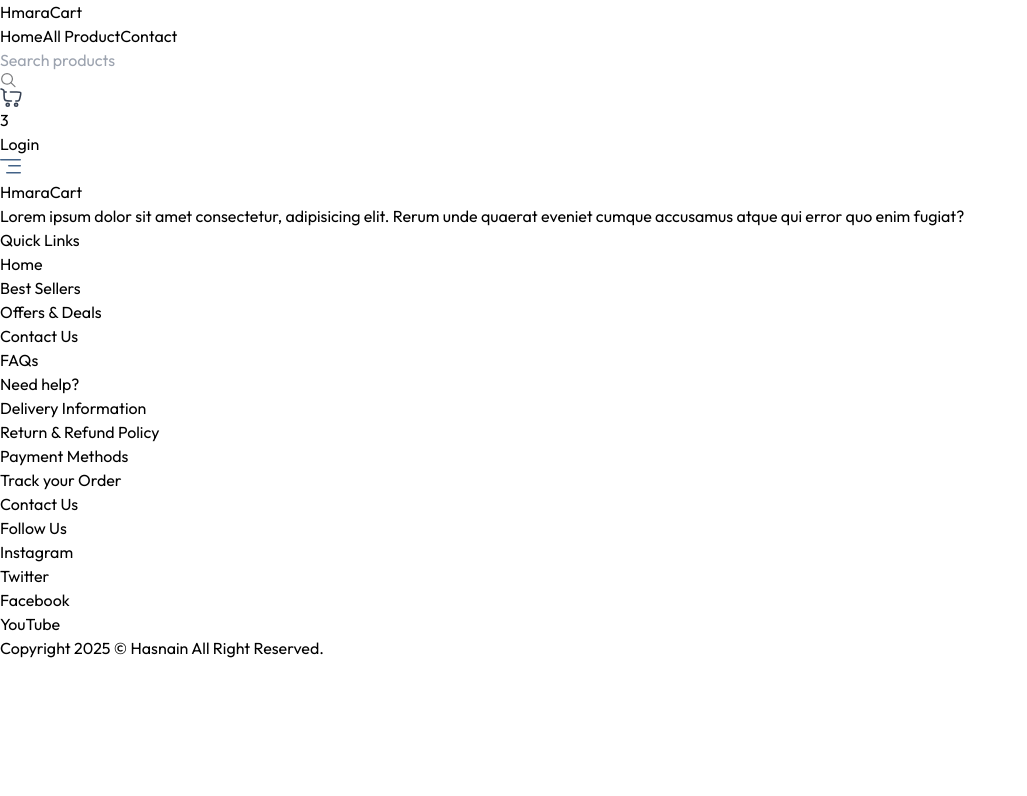
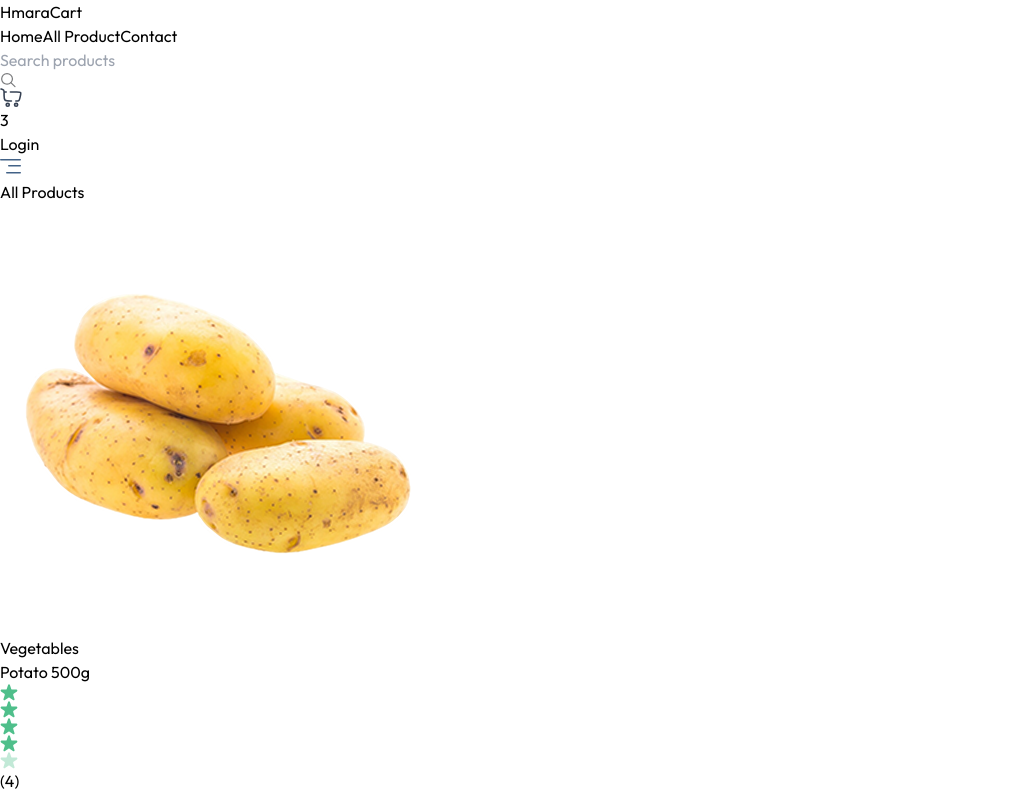
Before and after one commit to Hasnain-7860/HmaraCarts, a React (Vite) app in the folder project/: page /products in a window 1280 px wide. Shown: the top 796 px of the page, without its empty margins (0-1027 px from the left). Built offline with nearby package versions, Linux system fonts and the light colour scheme; a web font is replaced by a local one.

Commit message:
all product done

```diff
--- a/project/src/App.jsx
+++ b/project/src/App.jsx
@@ -6,6 +6,7 @@ import { Toaster } from 'react-hot-toast'
 import Footer from './Components/Footer'
 import { useAppContext } from './Context/Appcontext'
 import Login from './Components/Login'
+import Allproduct from './Pages/Allproduct'
 
 
 
@@ -20,6 +21,7 @@ const App = () => {
       <div className={`${isSellerPath ?"":" py-20 px-6 md:px-16 lg:px-24 xl:px-32 "}`}>
         <Routes>
           <Route path='/' element={<Home/>}/>
+          <Route path="/products" element={<Allproduct/>}/>
         </Routes>
       </div>
       {!isSellerPath && <Footer/>}
--- a/project/src/Components/BestSeller.jsx
+++ b/project/src/Components/BestSeller.jsx
@@ -8,7 +8,7 @@ const BestSeller = () => {
     <div className='mt-16'>
         <p className='text-2xl md:text-3xl font-medium'>Best Seller</p>
        <div className='grid grid-cols-2 sm:grid-cols-3 md:grid-cols-4 gap-3 md:gap-6 lg:grid-cols-5 mt-6'>
-        {products.filter((product)=>product.inStock).slice(0,35).map((product, index)=>(
+        {products.filter((product)=>product.inStock).slice(0,5).map((product, index)=>(
           <Cart key={index}  product={product}/>
         ))}
 
--- a/project/src/Components/Login.jsx
+++ b/project/src/Components/Login.jsx
@@ -16,27 +16,27 @@ const Login = () => {
     {state === "register" && (
         <div className="w-full">
             <p>Name</p>
-            <input onChange={(e) => setName(e.target.value)} value={name} placeholder="type here" className="border border-gray-200 rounded w-full p-2 mt-1 outline-indigo-500" type="text" required />
+            <input onChange={(e) => setName(e.target.value)} value={name} placeholder="type here" className="border border-gray-200 rounded w-full p-2 mt-1 outline-green-500" type="text" required />
         </div>
     )}
     <div className="w-full">
         <p>Email</p>
-        <input onChange={(e) => setEmail(e.target.value)} value={email} placeholder="type here" className="border border-gray-200 rounded w-full p-2 mt-1 outline-indigo-500" type="email" required />
+        <input onChange={(e) => setEmail(e.target.value)} value={email} placeholder="type here" className="border border-gray-200 rounded w-full p-2 mt-1 outline-green-500" type="email" required />
     </div>
     <div className="w-full ">
         <p>Password</p>
-        <input onChange={(e) => setPassword(e.target.value)} value={password} placeholder="type here" className="border border-gray-200 rounded w-full p-2 mt-1 outline-indigo-500" type="password" required />
+        <input onChange={(e) => setPassword(e.target.value)} value={password} placeholder="type here" className="border border-gray-200 rounded w-full p-2 mt-1 outline-green-500" type="password" required />
     </div>
     {state === "register" ? (
         <p>
-            Already have account? <span onClick={() => setState("login")} className="text-indigo-500 cursor-pointer">click here</span>
+            Already have account? <span onClick={() => setState("login")} className="text-green-500 cursor-pointer">click here</span>
         </p>
     ) : (
         <p>
-            Create an account? <span onClick={() => setState("register")} className="text-indigo-500 cursor-pointer">click here</span>
+            Create an account? <span onClick={() => setState("register")} className="text-green-500 cursor-pointer">click here</span>
         </p>
     )}
-    <button className="bg-indigo-500 hover:bg-indigo-600 transition-all text-white w-full py-2 rounded-md cursor-pointer">
+    <button className="bg-green-500 hover:bg-green-600 transition-all text-white w-full py-2 rounded-md cursor-pointer">
         {state === "register" ? "Create Account" : "Login"}
     </button>
 </form>
--- a/project/src/Components/Navbar.jsx
+++ b/project/src/Components/Navbar.jsx
@@ -1,16 +1,19 @@
-import React from 'react'
+import React, { useEffect } from 'react'
 import { NavLink } from 'react-router-dom'
 import { assets } from '../assets/assets'
 import { useAppContext } from '../Context/Appcontext'
 
 const Navbar = () => {
   const [open, setOpen] = React.useState(false)
-  const {user,setUser,  setShowUserLogin, navigate} = useAppContext();
+  const {user,setUser,  setShowUserLogin, navigate,searchQuery,setSearchQuery} = useAppContext();
 
   const logout = async ()=>{
     setUser(null);
     navigate('/')
   }
+  useEffect(()=>{
+
+  },[searchQuery])
   return (
     <nav className="flex items-center justify-between px-6 md:px-16 lg:px-24 xl:px-32 py-4 border-b border-gray-300 bg-white relative transition-all">
 
@@ -21,7 +24,7 @@ const Navbar = () => {
     {/* Desktop Menu */}
     <div className="hidden sm:flex items-center gap-8">
         <NavLink to='/'>Home</NavLink>
-        <NavLink to='/About'>All Product</NavLink>
+        <NavLink to='/products'>All Product</NavLink>
         <NavLink to='/Contact'>Contact</NavLink>
 
         <div className="hidden lg:flex items-center text-sm gap-2 border border-gray-300 px-3 rounded-full">
@@ -60,7 +63,7 @@ const Navbar = () => {
     { open && (
         <div className={`${open ? 'flex' : 'hidden'} absolute top-[60px] left-0 w-full bg-white shadow-md py-4 flex-col items-start gap-2 px-5 text-sm md:hidden`}>
       <NavLink to='/' onClick={()=>setOpen(false)}>Home</NavLink>
-      <NavLink to='/About' onClick={()=>setOpen(false)}>All Product</NavLink>
+      <NavLink to='/products' onClick={()=>setOpen(false)}>All Product</NavLink>
       {user &&
       <NavLink to='/Contact' onClick={()=>setOpen(false)}>My Orders</NavLink>
     }
--- a/project/src/Context/AppContext.jsx
+++ b/project/src/Context/AppContext.jsx
@@ -15,6 +15,7 @@ export const AppContextProvider = ({children})=>{
   const [products, setProducts]= useState([])
 
   const [cartItems, setCartItems]= useState({})
+  const [searchQuery, setSearchQuery]= useState({})
 
 
   const fetchProducts = async ()=>{
@@ -59,7 +60,7 @@ const removeFromCart =(itemId)=>{
   },[])
 
 
-  const value = {navigate,user,setUser,setIsSeller,isSeller,showUserLogin,setShowUserLogin,products, currency,addToCart,updateCartItme,removeFromCart, cartItems}
+  const value = {navigate,user,setUser,setIsSeller,isSeller,showUserLogin,setShowUserLogin,products, currency,addToCart,updateCartItme,removeFromCart, cartItems,searchQuery,setSearchQuery}
 
   return <AppContext.Provider value={value}>
     {children}
--- /dev/null
+++ b/project/src/Pages/Allproduct.jsx
@@ -0,0 +1,33 @@
+import React, { useEffect, useState } from 'react'
+import { useAppContext } from '../Context/Appcontext'
+import Cart from '../Components/Cart'
+
+const Allproduct = () => {
+    const {products, searchQuery} = useAppContext()
+    const [filteredProducts, setFilteredProducts] = useState([])
+    useEffect(()=>{
+        if(searchQuery.length > 0){
+            setFilteredProducts(products.filter(
+                product => product.name.toLowerCase ().includes(searchQuery.toLowerCase())
+            ))} else{
+                setFilteredProducts(products)
+            }
+
+    },[products,searchQuery])
+  return (
+    <div className='mt-16 flex flex-col'>
+        <div className='flex flex-col items-end  w-max'>
+            <p className='text-2xl font-medium uppercase'>All Products</p>
+            <div className='w-16 h-0.5 bg-green-500 rounded-full'></div>
+        </div>
+
+        <div className='grid grid-cols-2 sm:grid-cols-3 md:grid-4 gap-3 md:gap-6 lg:grid-cols-5 mt-6'>
+            {filteredProducts.filter((product)=> product.inStock).map((product,index)=>(
+                <Cart key={index} product={product}/>
+            ))}
+        </div>
+    </div>
+  )
+}
+
+export default Allproduct
```
